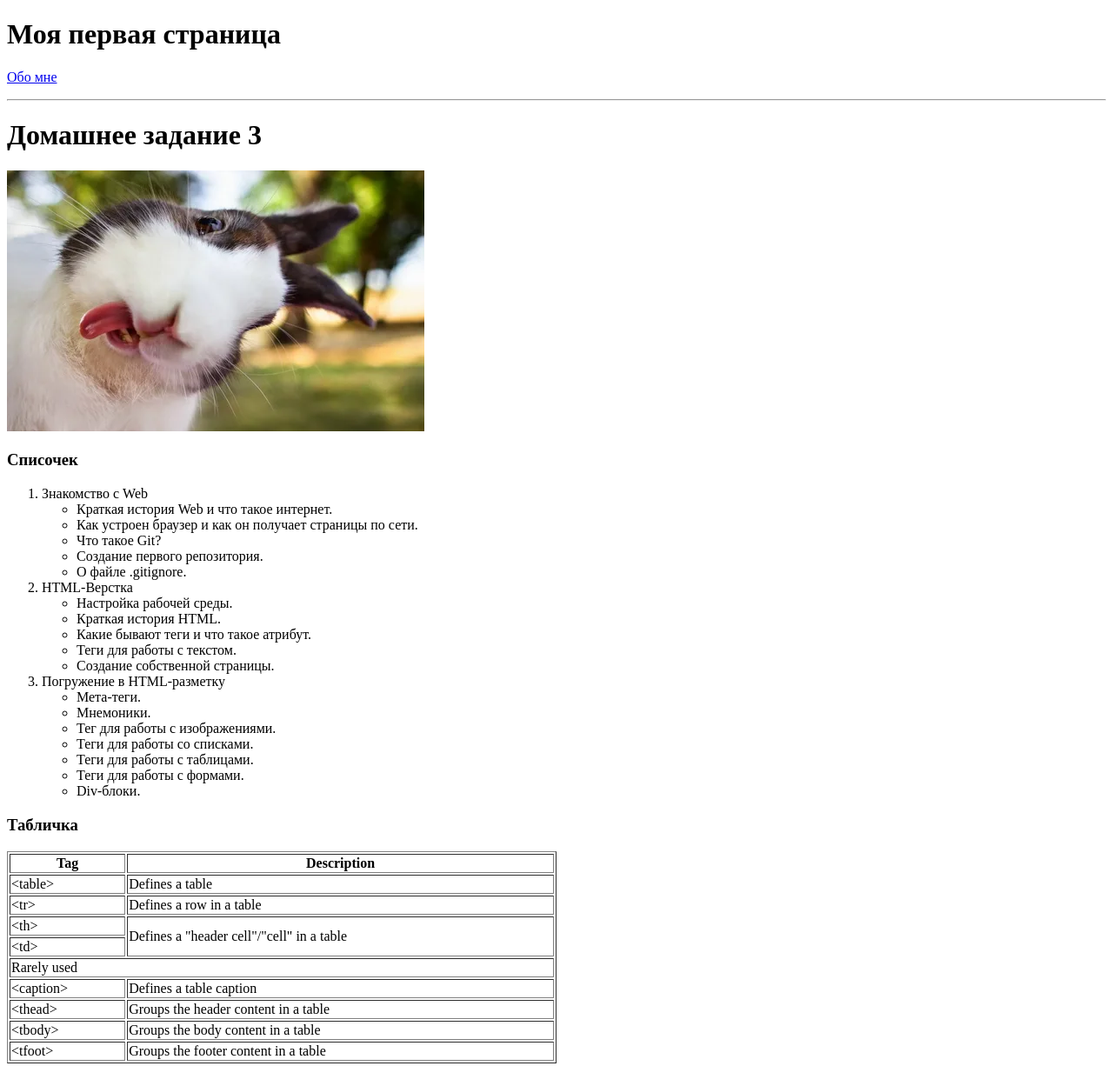
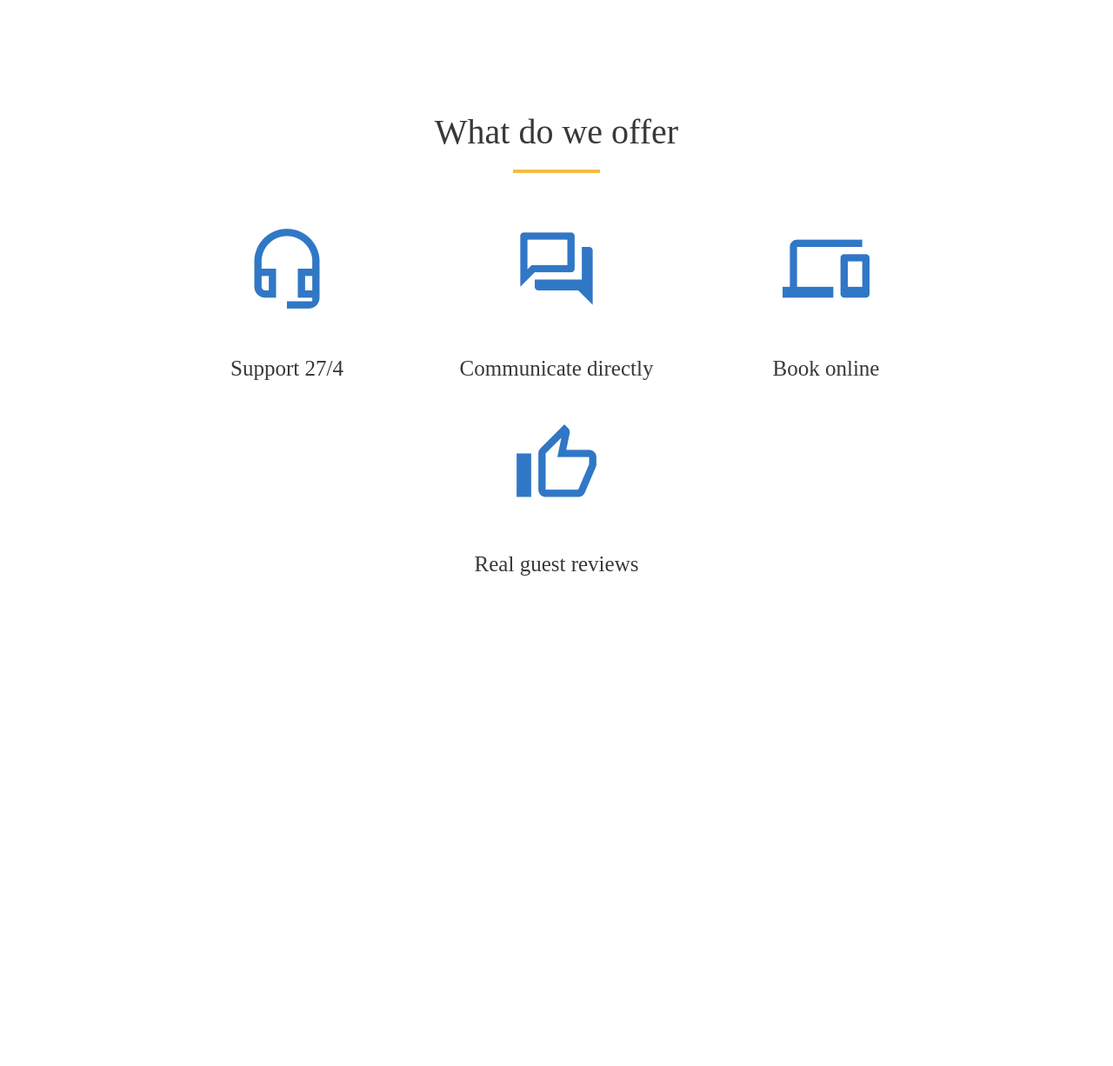
Before and after one commit to Marooonya/if-html, a website: page index.html in a window 1280 px wide. Shown: the top 1226 px of the page at 87% size. After the commit the page ends 800 px from the top, so only its background shows below. Drawn offline with Linux system fonts and the light colour scheme.

Commit message:
create 'what do we offer' page, add css file

```diff
--- a/index.html
+++ b/index.html
@@ -2,146 +2,31 @@
 <html lang="en">
   <head>
     <meta charset="UTF-8" />
-    <title>Домашнее задание 2</title>
+    <title>Lesson4</title>
+    <link rel="stylesheet" href="./styles/styles.css" />
   </head>
   <body>
-    <h1>Моя первая страница</h1>
-    <p><a href="./about/">Обо мне</a></p>
-    <hr />
-    <h1>Домашнее задание 3</h1>
-    <img src="assets/images/Rabbit.webp" alt="Rabbit" />
-    <h3>Списочек</h3>
-    <ol>
-      <li>Знакомство с Web</li>
-      <ul>
-        <li>Краткая история Web и что такое интернет.</li>
-        <li>Как устроен браузер и как он получает страницы по сети.</li>
-        <li>Что такое Git?</li>
-        <li>Создание первого репозитория.</li>
-        <li>O файле .gitignore.</li>
-      </ul>
-      <li>НТМL-Верстка</li>
-      <ul>
-        <li>Настройка рабочей среды.</li>
-        <li>Краткая история HTML.</li>
-        <li>Какие бывают теги и что такое атрибут.</li>
-        <li>Теги для работы с текстом.</li>
-        <li>Создание собственной страницы.</li>
-      </ul>
-      <li>Погружение в HTML-разметку</li>
-      <ul>
-        <li>Мета-теги.</li>
-        <li>Мнемоники.</li>
-        <li>Тег для работы с изображениями.</li>
-        <li>Теги для работы со списками.</li>
-        <li>Теги для работы с таблицами.</li>
-        <li>Теги для работы с формами.</li>
-        <li>Div-блоки.</li>
-      </ul>
-    </ol>
-    <h3>Табличка</h3>
-    <table border="1" width="50%">
-      <tbody>
-        <tr>
-          <th>Tag</th>
-          <th>Description</th>
-        </tr>
-        <tr>
-          <td>&lt;table&gt;</td>
-          <td>Defines a table</td>
-        </tr>
-        <tr>
-          <td>&lt;tr&gt;</td>
-          <td>Defines a row in a table</td>
-        </tr>
-        <tr>
-          <td>&lt;th&gt;</td>
-          <td rowspan="2">Defines a "header cell"/"cell" in a table</td>
-        </tr>
-        <tr>
-          <td>&lt;td&gt;</td>
-        </tr>
-        <tr>
-          <td colspan="2">Rarely used</td>
-        </tr>
-        <tr>
-          <td>&lt;caption&gt;</td>
-          <td>Defines a table caption</td>
-        </tr>
-        <tr>
-          <td>&lt;thead&gt;</td>
-          <td>Groups the header content in a table</td>
-        </tr>
-        <tr>
-          <td>&lt;tbody&gt;</td>
-          <td>Groups the body content in a table</td>
-        </tr>
-        <tr>
-          <td>&lt;tfoot&gt;</td>
-          <td>Groups the footer content in a table</td>
-        </tr>
-      </tbody>
-    </table>
-    <h3>Форма</h3>
-    <form action="/" method="get">
-      <fieldset>
-        <legend>My first form</legend>
-        <label for="name">Name</label>
-        <br />
-        <input required id="name" type="text" name="name" placeholder="Name" />
-        <br />
-        <label for="email">Email</label>
-        <br />
-        <input required id="email" type="email" name="email" />
-        <br />
-        <label for="password">Password</label>
-        <br />
-        <input required id="password" type="password" name="password" />
-        <br />
-        <label for="level">Your programming level</label>
-        <br />
-        <input min="1" max="10" id="level" type="range" name="knowledge" />
-        <p>What does HTML stand for?</p>
-        <input value="1" id="html-1" type="checkbox" name="html" />
-        <label for="html-1">Hyperlinks and Text Markup Language</label>
-        <br />
-        <input value="2" id="html-2" type="checkbox" name="html" />
-        <label for="html-2">Home Tool Markup Language</label>
-        <br />
-        <input value="3" id="html-3" type="checkbox" name="html" />
-        <label for="html-3">Hyper Text Markup Language</label>
-        <br />
-        <p>What does HTTP stand for?</p>
-        <input value="1" id="http-1" type="radio" name="http" />
-        <label for="http-1">Hyper Text Translate Protocol</label>
-        <br />
-        <input value="2" id="http-2" type="radio" name="http" />
-        <label for="http-2">Hyper Text Trasmission Protocol</label>
-        <br />
-        <input value="3" id="http-3" type="radio" name="http" />
-        <label for="http-3">Hyper Text Transfer Protocol</label>
-        <br />
-        <label for="comment">Comment</label>
-        <br />
-        <textarea
-          maxlength="500"
-          id="comment"
-          name="comment"
-          placeholder="Comment"
-        ></textarea>
-        <br />
-        <label for="html-select">What does HTML stand for?</label>
-        <br />
-        <select id="html-select" name="html-select">
-          <option disabled selected>Your answer</option>
-          <option value="1">Hyperlinks and Text Markup Language</option>
-          <option value="2">Home Tool Markup Language</option>
-          <option value="3">Hyper Text Markup Language</option>
-        </select>
-        <p>
-          <button>Send</button>
-        </p>
-      </fieldset>
-    </form>
+    <div class="cite-title">
+      <p>What do we offer</p>
+      <hr />
+      <div>
+        <div class="content">
+          <img alt="Headset" class="img" src="assets/images/Headset.png" />
+          <p>Support 27/4</p>
+        </div>
+        <div class="content">
+          <img alt="Forum" class="img" src="assets/images/Forum.png" />
+          <p>Communicate directly</p>
+        </div>
+        <div class="content">
+          <img alt="Devices" class="img" src="assets/images/Devices.png" />
+          <p>Book online</p>
+        </div>
+        <div class="content">
+          <img alt="Thumb" class="img" src="assets/images/Thumb.png" />
+          <p>Real guest reviews</p>
+        </div>
+      </div>
+    </div>
   </body>
 </html>
--- /dev/null
+++ b/styles/styles.css
@@ -0,0 +1,29 @@
+.cite-title {
+  color: #383838;
+  text-align: center;
+  display: inline-block;
+  font-size: 40px;
+  margin: 120px 120px 120px 120px;
+}
+.img {
+  text-align: center;
+  margin: 0 0 45px 0;
+}
+.content {
+  color: #383838;
+  font-size: 25px;
+  text-align: center;
+  display: inline-block;
+  width: 300px;
+  height: 185px;
+  margin: 40px 0 0 0;
+}
+p {
+  margin: 0 0 0 0;
+}
+hr {
+  background-color: #f5bd41;
+  border: none;
+  width: 100px;
+  height: 4px;
+}
```
Also changed, not shown: form.html (added, +147 -0 lines), assets/images/Devices.png (added), assets/images/Forum.png (added), assets/images/Headset.png (added), assets/images/Thumb.png (added).
